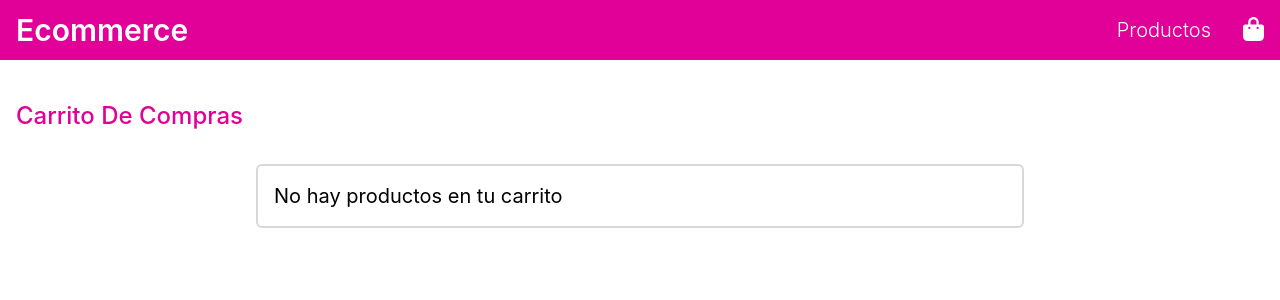
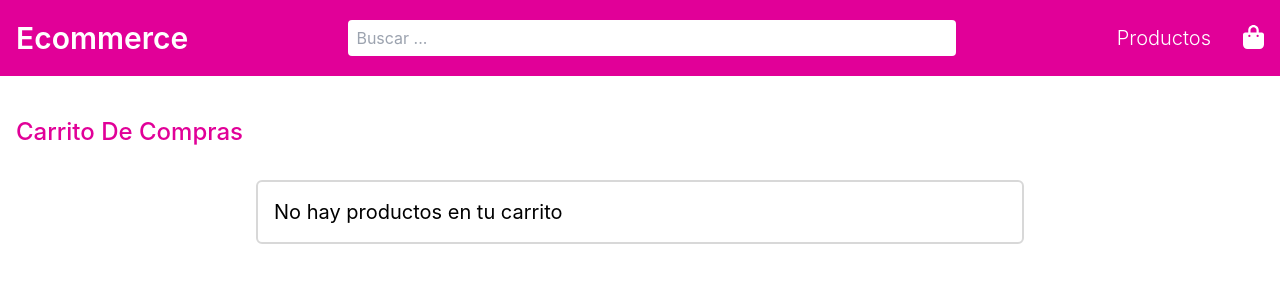
Before and after one commit to ErickRg96/ecommerce-react, a React (Vite) app: page /cart in a window 1280 px wide. Shown: the top 300 px of the page. Built offline with nearby package versions, Linux system fonts and the light colour scheme.

Commit message:
feat(*): Add search bar in home and header

```diff
--- a/src/App.jsx
+++ b/src/App.jsx
@@ -4,6 +4,7 @@ import Layout from "./layout/Layout";
 import Home from "./pages/Home";
 import Products from "./pages/Products";
 import Product from "./pages/Product";
+import Search from "./pages/Search";
 import Cart from "./pages/Cart";
 import NotFound from "./pages/NotFound";
 
@@ -35,6 +36,7 @@ const App = () => {
                             />
                         }
                     />
+                    <Route path="search/:keyword" element={<Search />} />
                     <Route
                         path="cart"
                         element={
--- a/src/components/Header.jsx
+++ b/src/components/Header.jsx
@@ -1,6 +1,7 @@
 import { Link } from "react-router-dom";
 import { FontAwesomeIcon } from "@fortawesome/react-fontawesome";
 import { faBagShopping } from "@fortawesome/free-solid-svg-icons";
+import SearchBar from "./SearchBar";
 
 const Header = () => {
     return (
@@ -11,6 +12,11 @@ const Header = () => {
                         Ecommerce
                     </h1>
                 </Link>
+
+                <div className="hidden lg:inline w-1/2">
+                    <SearchBar />
+                </div>
+
                 <div className="flex items-center">
                     <Link to="/products">
                         <span className="text-md lg:text-xl font-light text-white mr-4 xl:mr-8">
--- a/src/components/ProductCart.jsx
+++ b/src/components/ProductCart.jsx
@@ -6,7 +6,7 @@ const ProductCart = ({ product, cartProducts, setCartProducts }) => {
     const navigate = useNavigate();
     const { name, price, image, id } = product;
 
-    const onDeleteProduct = () => {
+    const handleDeleteProduct = () => {
         const cartProductsUpdated = cartProducts.filter(
             (cartProduct) => cartProduct.id !== id
         );
@@ -35,7 +35,7 @@ const ProductCart = ({ product, cartProducts, setCartProducts }) => {
                 <br />
                 <button
                     className="mt-2 p-3 uppercase font-medium rounded-lg border-2 border-granite text-granite hover:bg-granite hover:text-white ease-in duration-300"
-                    onClick={onDeleteProduct}
+                    onClick={handleDeleteProduct}
                 >
                     <FontAwesomeIcon icon={faTrash} className="mr-2" />
                     Eliminar
--- a/src/components/ProductDetail.jsx
+++ b/src/components/ProductDetail.jsx
@@ -12,12 +12,12 @@ const ProductDetail = ({ product, cartProducts, setCartProducts }) => {
         }
     }, [id]);
 
-    const onSaveProduct = () => {
+    const handleSaveProduct = () => {
         setOnCart(true);
         setCartProducts([...cartProducts, product]);
     };
 
-    const onDeleteProduct = () => {
+    const handleDeleteProduct = () => {
         const cartProductsUpdated = cartProducts.filter(
             (cartProduct) => cartProduct.id !== id
         );
@@ -43,14 +43,14 @@ const ProductDetail = ({ product, cartProducts, setCartProducts }) => {
                 {onCart ? (
                     <button
                         className="mt-10 px-10 py-3 uppercase font-medium rounded-lg border-2 border-granite text-granite hover:bg-granite hover:text-white ease-in duration-300 w-full md:w-fit"
-                        onClick={onDeleteProduct}
+                        onClick={handleDeleteProduct}
                     >
                         Eliminar de carrito
                     </button>
                 ) : (
                     <button
                         className="mt-10 px-10 py-3 uppercase font-medium rounded-lg border-2 border-violet-red text-violet-red hover:bg-violet-red hover:text-white ease-in duration-300 w-full md:w-fit"
-                        onClick={onSaveProduct}
+                        onClick={handleSaveProduct}
                     >
                         agregar al carrito
                     </button>
--- /dev/null
+++ b/src/components/SearchBar.jsx
@@ -0,0 +1,30 @@
+import { useState } from "react";
+import { useNavigate } from "react-router-dom";
+
+const SearchBar = () => {
+    const navigate = useNavigate();
+    const [searchField, setSearchField] = useState("");
+
+    const handleSearch = (e) => {
+        e.preventDefault();
+
+        if (searchField !== "") {
+            console.log(searchField);
+            navigate(`/search/${searchField}`);
+        }
+    };
+
+    return (
+        <form className="bg-pink p-2" onSubmit={handleSearch}>
+            <input
+                type="search"
+                placeholder="buscar ..."
+                className="capitalize w-full rounded py-1.5 px-2"
+                value={searchField}
+                onChange={(e) => setSearchField(e.target.value)}
+            />
+        </form>
+    );
+};
+
+export default SearchBar;
--- a/src/pages/Home.jsx
+++ b/src/pages/Home.jsx
@@ -1,5 +1,13 @@
+import SearchBar from "../components/SearchBar";
+
 const Home = () => {
-    return <div>Home</div>;
+    return (
+        <>
+            <div className="lg:hidden">
+                <SearchBar />
+            </div>
+        </>
+    );
 };
 
 export default Home;
--- /dev/null
+++ b/src/pages/Search.jsx
@@ -0,0 +1,13 @@
+import { useParams } from "react-router-dom";
+
+const Search = () => {
+    const { keyword } = useParams();
+
+    return (
+        <div>
+            <p>Se econtraron resultados para {keyword}</p>
+        </div>
+    );
+};
+
+export default Search;
```
